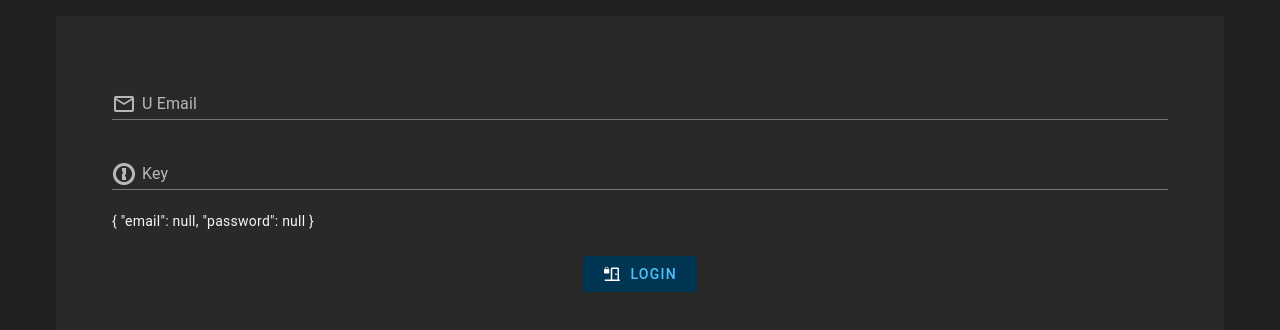
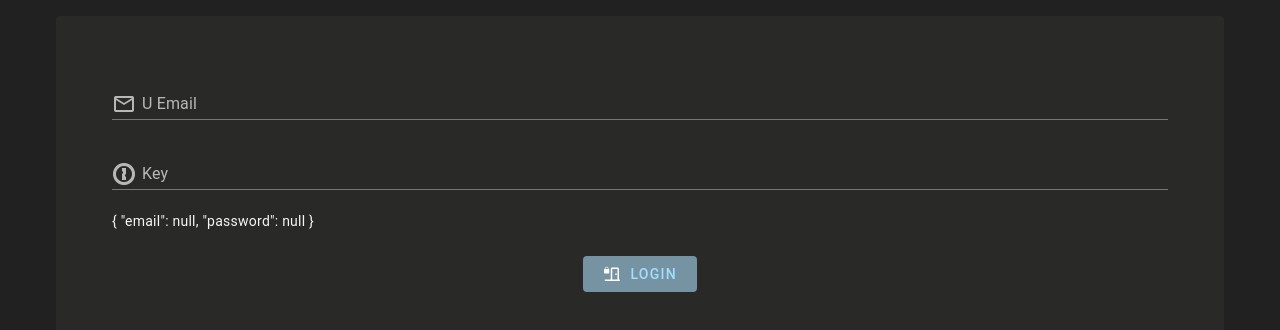
Before and after one commit to joshuathrowdev/LineShift-v3, a Vue app in the folder lineshift-v3-admin/: page /account/login in a window 1280 px wide. Shown: the top 330 px of the page. Built offline with nearby package versions, Linux system fonts and the light colour scheme; no server answers; a small style sheet from the web is missing.

Commit message:
fix admin login form button to be type submit

```diff
--- a/lineshift-v3-admin/src/App.vue
+++ b/lineshift-v3-admin/src/App.vue
@@ -3,7 +3,7 @@
     <!-- Navigation -->
     <AdminNavigationLayout v-if="isAuthenticated" />
 
-    <v-main>
+    <v-main class="h-100">
       <router-view />
     </v-main>
 
--- a/lineshift-v3-admin/src/components/authentication/LoginForm.vue
+++ b/lineshift-v3-admin/src/components/authentication/LoginForm.vue
@@ -4,8 +4,8 @@
     rounded
     variant="flat"
   >
+    <v-form v-model="isFormValid" >
       <v-card-text>
-      <v-form ref="form" >
         <v-text-field
           v-model="credentials.email"
           label="U Email"
@@ -30,8 +30,6 @@
           variant="underlined"
           prepend-inner-icon="mdi-onepassword"
         />
-
-      </v-form>
         {{ credentials }}
       </v-card-text>
 
@@ -40,10 +38,12 @@
           color="primary-darken-1"
           variant="flat"
           class="px-5"
+          :disabled="!isFormValid"
           type="submit"
           prepend-icon="mdi-door-closed-lock"
           @click="handleLoginAttempt"><span class="text-primary-accent">Login</span></v-btn>
       </v-card-actions>
+    </v-form>
   </v-card>
 </template>
 
@@ -56,12 +56,11 @@ const credentials = ref({
   password: null,
 })
 
-const form = ref(null)
+const isFormValid = ref(null)
 
 const handleLoginAttempt = async () => {
-  const {valid} = await form.value.validate()
 
-  if (valid) {
+  if (isFormValid.value) {
     console.log(credentials.value)
 
     emits('login-attempt', credentials.value)
--- a/lineshift-v3-admin/src/components/navigation/AdminNavLinks.vue
+++ b/lineshift-v3-admin/src/components/navigation/AdminNavLinks.vue
@@ -63,6 +63,6 @@ const handleLogout = async () => {
   router.push({ name: "login" });
 };
 
-const clientDomain = computed(() => import.meta.env.VITE_CLIENT_DOMAIN)
+const clientDomain = computed(() => import.meta.env.VITE_REG_CLIENT_DOMAIN)
 console.log(clientDomain.value)
 </script>
--- a/lineshift-v3-admin/src/pages/account/login.vue
+++ b/lineshift-v3-admin/src/pages/account/login.vue
@@ -1,15 +1,14 @@
 <template>
-  <v-spacer/>
 
-  <v-container class="min-h">
-    <v-row class="">
+
+  <v-container class="">
+    <v-row class="h-100">
       <v-col cols="12">
         <login-form @login-attempt="handleLoginAttempt"/>
       </v-col>
     </v-row>
   </v-container>
 
-  <v-spacer />
 </template>
 
 <script setup>
```
Also changed, not shown: 1 other file (tests, documents, lock files or other folders). Lines whose indentation alone changed are shown as unchanged.
